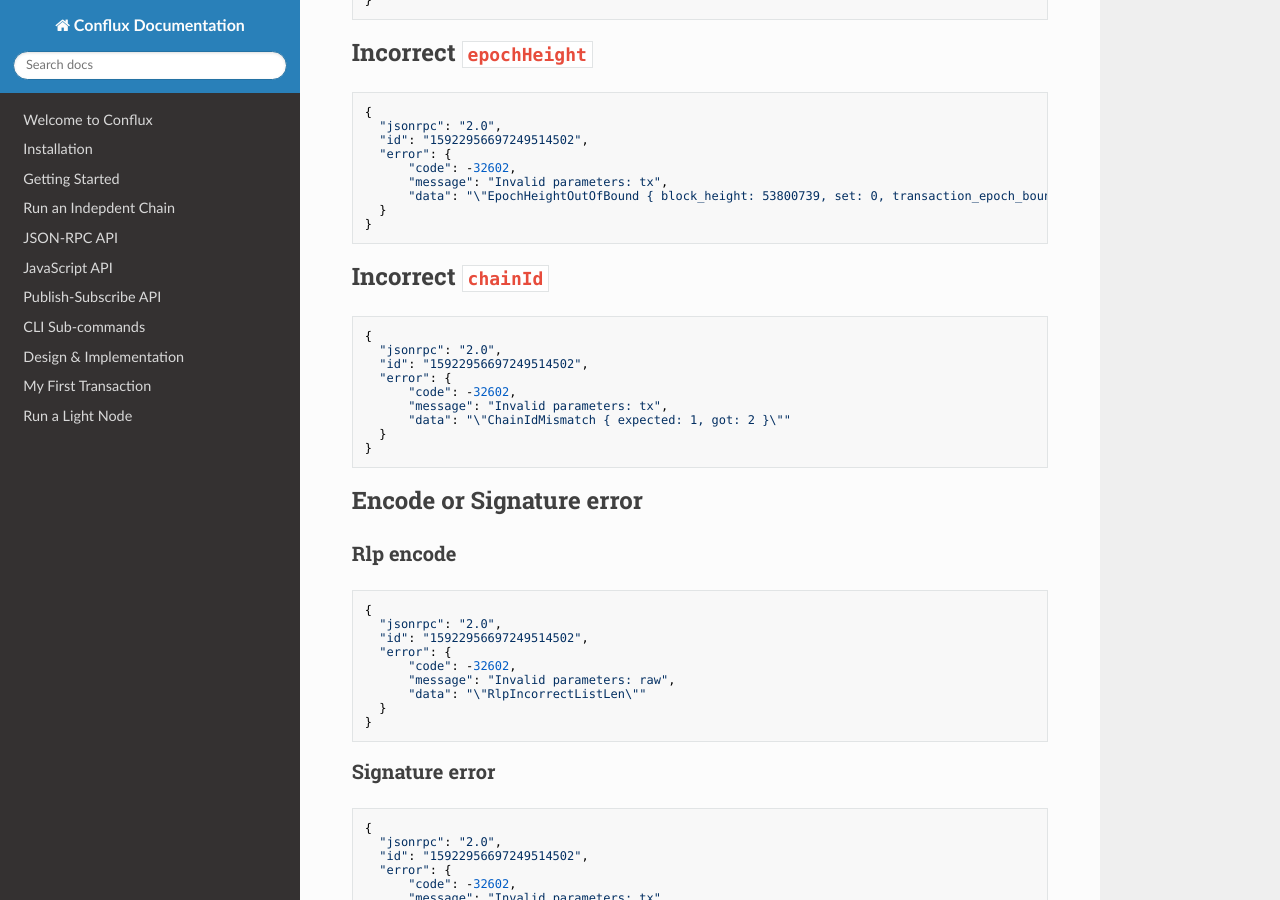
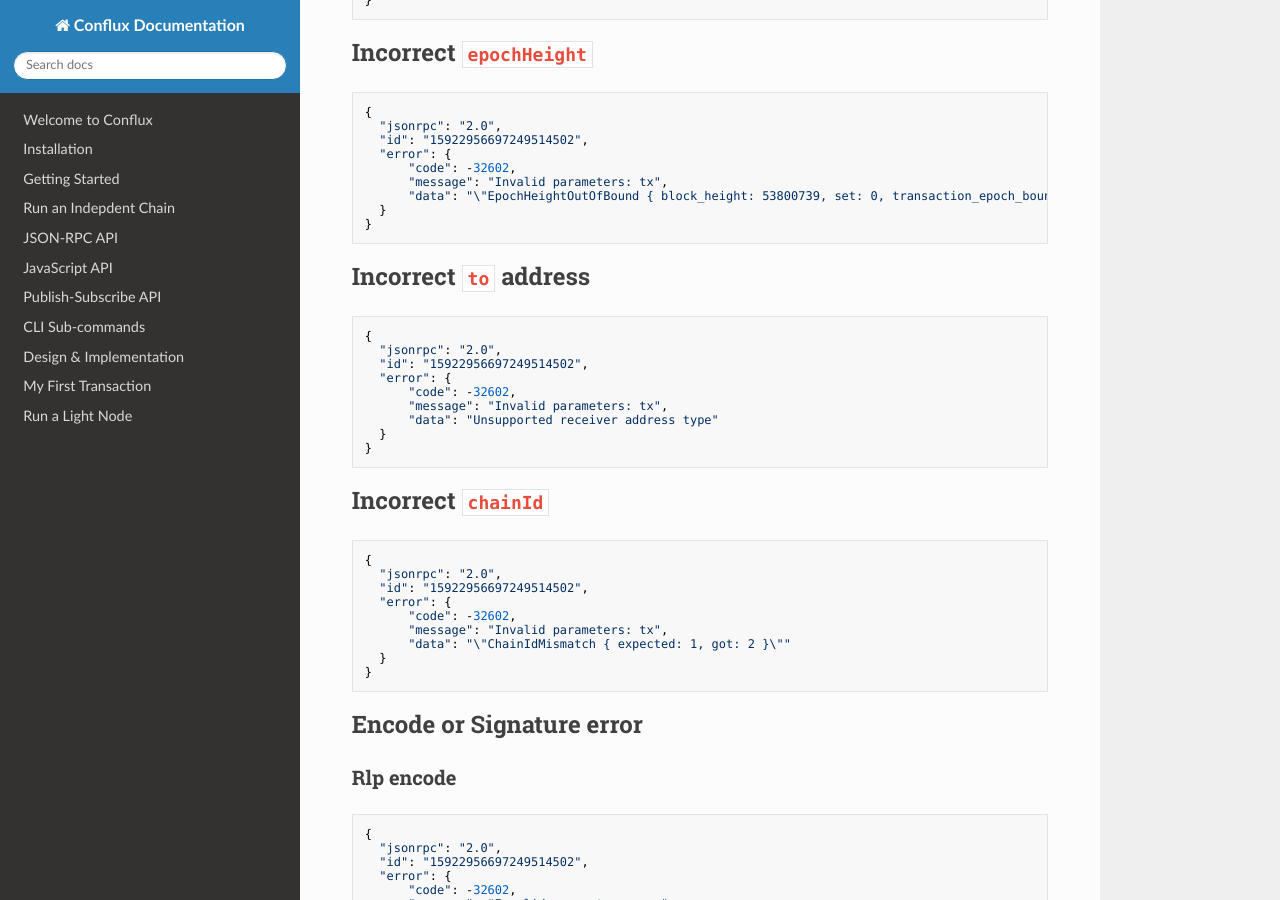
Before and after one commit to Conflux-Chain/conflux-doc, an MkDocs documentation site: the page built from docs/RPCs/send-tx-error.md, in a window 1280 px wide and 900 px high, scrolled down 1850 px. Built offline with MkDocs 1.6.1, drawn with Linux system fonts in a browser that asks for light colours; nearby versions of some CDN libraries.

````diff
--- a/docs/RPCs/send-tx-error.md
+++ b/docs/RPCs/send-tx-error.md
@@ -128,6 +128,20 @@ To replace transaction in pool, specify a bigger gasPrice and resend.
 }
 ```
 
+## Incorrect `to` address
+
+```js
+{
+  "jsonrpc": "2.0",
+  "id": "15922956697249514502",
+  "error": {
+      "code": -32602,
+      "message": "Invalid parameters: tx",
+      "data": "Unsupported receiver address type"
+  }
+}
+```
+
 ## Incorrect `chainId`
 
 ```js
````
Also changed, not shown: docs/json-rpc.md (+2 -2 lines).
